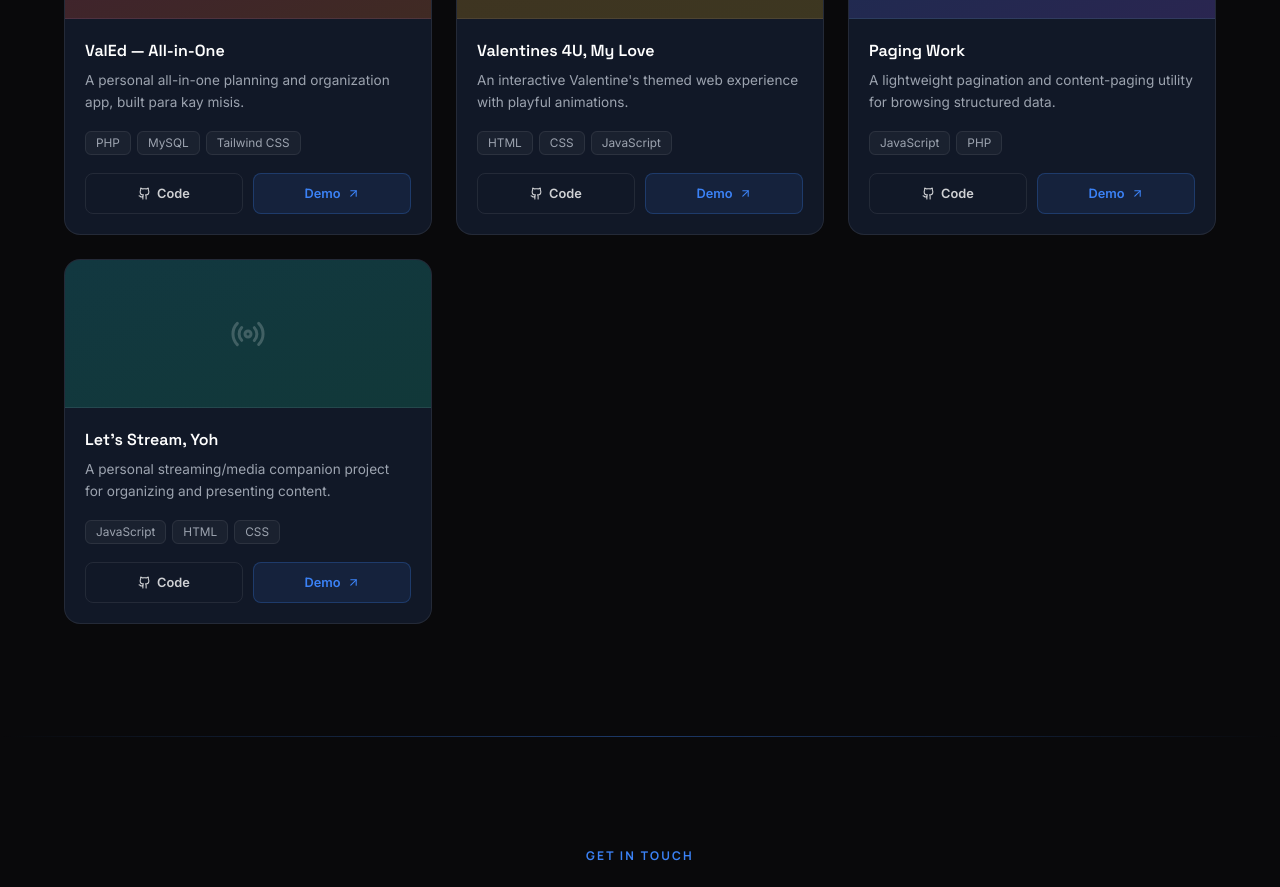
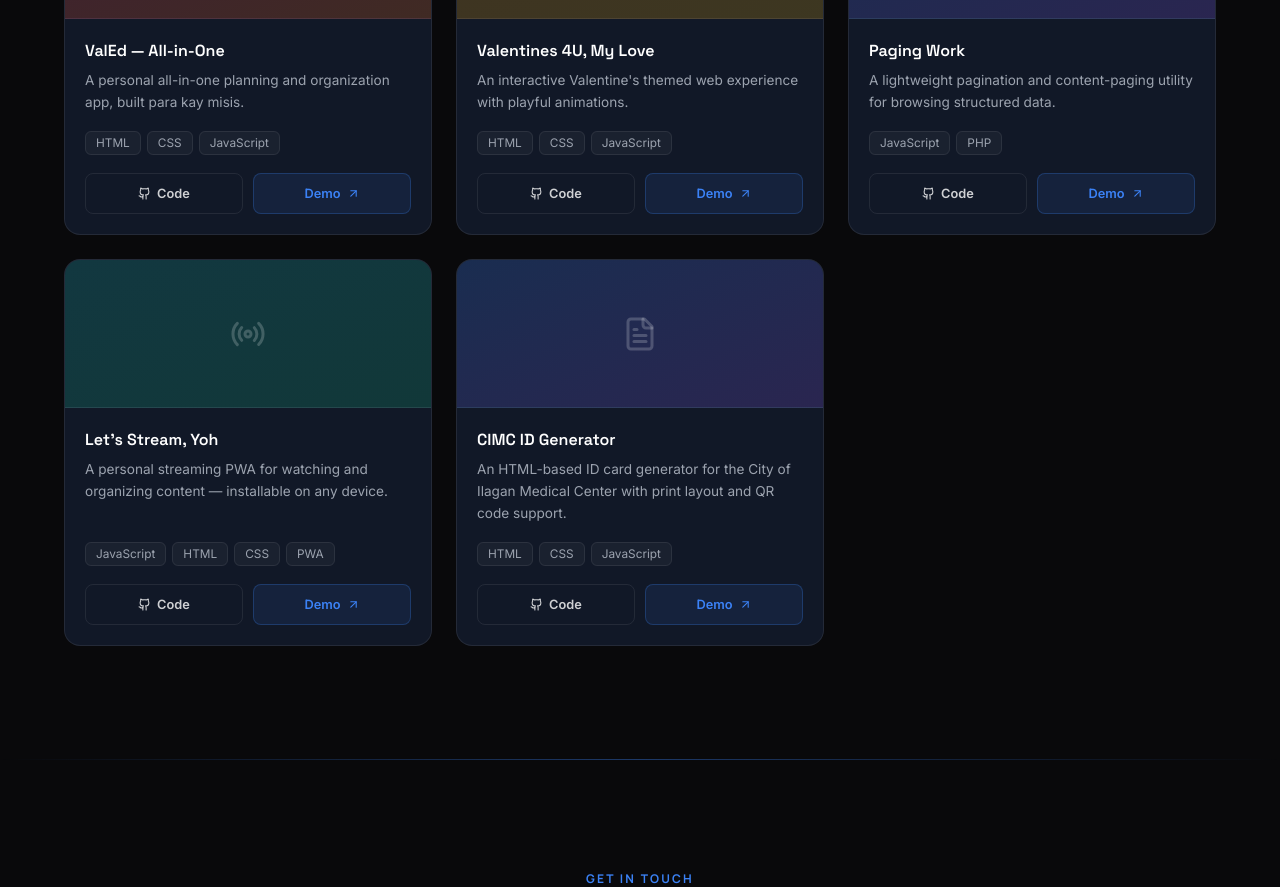
Before and after one commit to Yoh870/portfolio_, a Next.js app: page / in a window 1280 px wide. Shown: the part 5280-6167 px from the top of the page. Built offline with nearby package versions, Linux system fonts and the light colour scheme.

Commit message:
Add real demo and GitHub links for all projects

```diff
--- a/src/data/projects.ts
+++ b/src/data/projects.ts
@@ -1,10 +1,5 @@
 import type { ProjectSummary } from "@/types";
 
-/**
- * Secondary project list rendered as cards in the "Other Projects"
- * section. Each entry is the single source of truth for its card —
- * adding project #8 later is one object, not a JSX edit.
- */
 export const PROJECTS: ProjectSummary[] = [
   {
     id: "drawpro-by-amari",
@@ -13,8 +8,8 @@ export const PROJECTS: ProjectSummary[] = [
       "A creative drawing application focused on a smooth, distraction-free canvas experience.",
     techStack: ["JavaScript", "Canvas API", "CSS"],
     icon: "draw",
-    githubUrl: "https://github.com/Yoh870",
-    demoUrl: "#",
+    githubUrl: "https://github.com/Yoh870/DrawPro-by-amari",
+    demoUrl: "https://yoh870.github.io/DrawPro-by-amari/",
   },
   {
     id: "dubstep-dj",
@@ -23,8 +18,8 @@ export const PROJECTS: ProjectSummary[] = [
       "An interactive web-based DJ deck for mixing and triggering sounds in the browser.",
     techStack: ["JavaScript", "Web Audio API"],
     icon: "music",
-    githubUrl: "https://github.com/Yoh870",
-    demoUrl: "#",
+    githubUrl: "https://github.com/Yoh870/DUBSTEP_DJ",
+    demoUrl: "https://yoh870.github.io/DUBSTEP_DJ/",
   },
   {
     id: "love-portrait",
@@ -33,18 +28,18 @@ export const PROJECTS: ProjectSummary[] = [
       "A personalized digital portrait generator built as a creative gift project.",
     techStack: ["HTML", "CSS", "JavaScript"],
     icon: "image",
-    githubUrl: "https://github.com/Yoh870",
-    demoUrl: "#",
+    githubUrl: "https://github.com/Yoh870/love-portrait",
+    demoUrl: "https://yoh870.github.io/love-portrait/",
   },
   {
     id: "valed-all-in-one",
     name: "ValEd — All-in-One",
     description:
       "A personal all-in-one planning and organization app, built para kay misis.",
-    techStack: ["PHP", "MySQL", "Tailwind CSS"],
+    techStack: ["HTML", "CSS", "JavaScript"],
     icon: "heart",
-    githubUrl: "https://github.com/Yoh870",
-    demoUrl: "#",
+    githubUrl: "https://github.com/Yoh870/ValEd_all_in_one_para_kay_misis",
+    demoUrl: "https://yoh870.github.io/ValEd_all_in_one_para_kay_misis/",
   },
   {
     id: "valentines-4u-mylove",
@@ -53,8 +48,8 @@ export const PROJECTS: ProjectSummary[] = [
       "An interactive Valentine's themed web experience with playful animations.",
     techStack: ["HTML", "CSS", "JavaScript"],
     icon: "gift",
-    githubUrl: "https://github.com/Yoh870",
-    demoUrl: "#",
+    githubUrl: "https://github.com/Yoh870/Velentines_4u_myLove",
+    demoUrl: "https://yoh870.github.io/Velentines_4u_myLove/",
   },
   {
     id: "paging-work",
@@ -63,17 +58,27 @@ export const PROJECTS: ProjectSummary[] = [
       "A lightweight pagination and content-paging utility for browsing structured data.",
     techStack: ["JavaScript", "PHP"],
     icon: "pages",
-    githubUrl: "https://github.com/Yoh870",
-    demoUrl: "#",
+    githubUrl: "https://github.com/Yoh870/paging_work",
+    demoUrl: "https://yoh870.github.io/paging_work/",
   },
   {
     id: "lets-stream-yoh",
     name: "Let's Stream, Yoh",
     description:
-      "A personal streaming/media companion project for organizing and presenting content.",
-    techStack: ["JavaScript", "HTML", "CSS"],
+      "A personal streaming PWA for watching and organizing content — installable on any device.",
+    techStack: ["JavaScript", "HTML", "CSS", "PWA"],
     icon: "stream",
-    githubUrl: "https://github.com/Yoh870",
-    demoUrl: "#",
+    githubUrl: "https://github.com/Yoh870/let-s_stream_yoh.mjg",
+    demoUrl: "https://yoh870.github.io/let-s_stream_yoh.mjg/",
+  },
+  {
+    id: "id-cimc",
+    name: "CIMC ID Generator",
+    description:
+      "An HTML-based ID card generator for the City of Ilagan Medical Center with print layout and QR code support.",
+    techStack: ["HTML", "CSS", "JavaScript"],
+    icon: "pages",
+    githubUrl: "https://github.com/Yoh870/id_cimc",
+    demoUrl: "https://yoh870.github.io/id_cimc/",
   },
 ];
```
